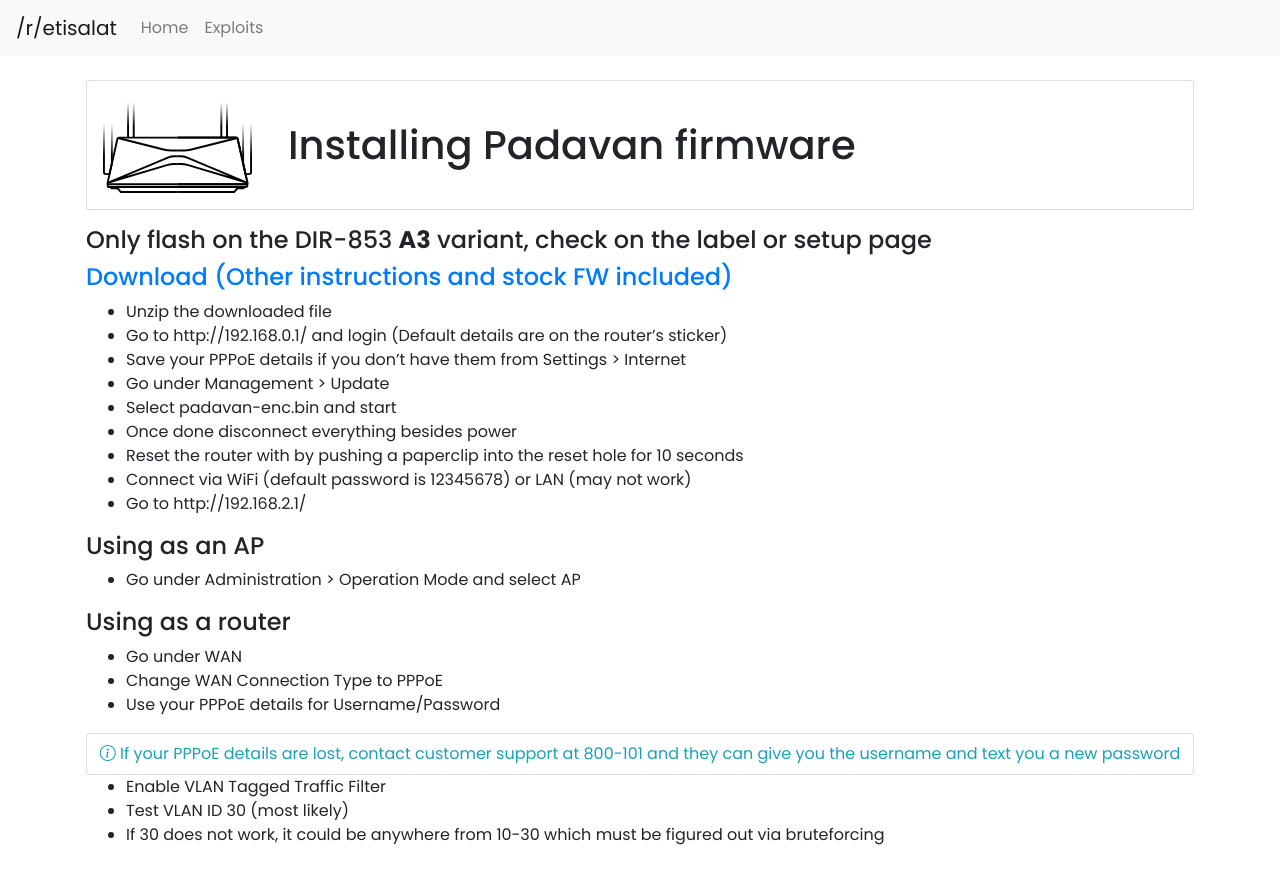
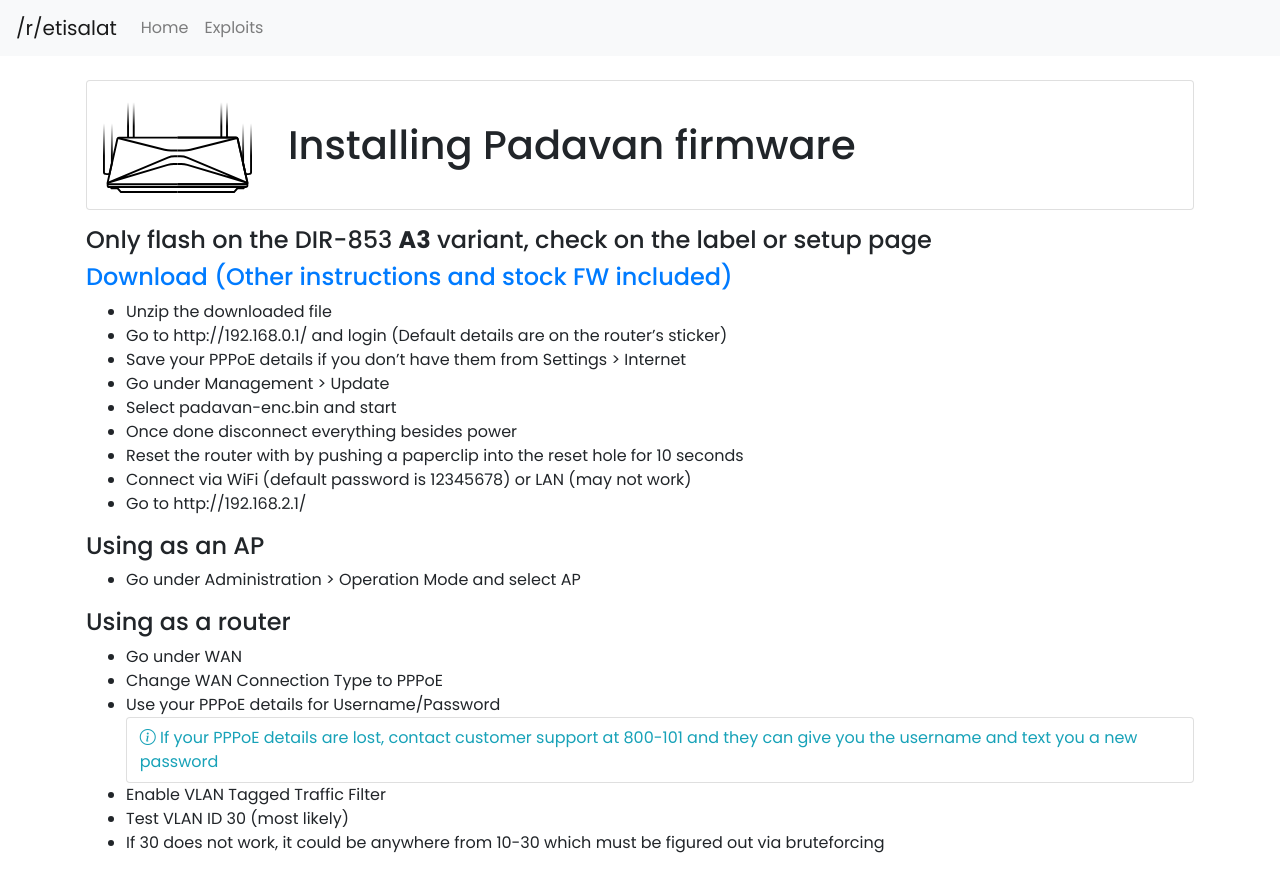
Before and after one commit to emiratestel/emiratestel.github.io, a Jekyll site: the page built from exploits/_exploits/dir-853-installing-padavan.md, in a window 1280 px wide and 943 px high. Shown: the top 892 px of the window. Built offline with Jekyll 4.4.1, drawn with Linux system fonts in a browser that asks for light colours; nearby versions of some CDN libraries; a script that is not in the unit is left out.

Commit message:
Fixes and improvements

```diff
--- a/_includes/info.html
+++ b/_includes/info.html
@@ -2,4 +2,9 @@
     <div class="card-body text-info" style="padding: 0.5rem 0.8rem">
         <i class="bi bi-info-circle"></i> {{ include.content }}
     </div>
+{% comment %}
+This closing tag will sometimees appear as plain text when embedded in markdown, so...
+{% endcomment %}
+{% if include.close != false %}
 </div>
+{% endif %}
--- a/_includes/navbar.html
+++ b/_includes/navbar.html
@@ -1,4 +1,4 @@
-<nav class="navbar navbar-expand-lg navbar-light bg-light">
+<nav class="navbar navbar-expand-lg navbar-light bg-light sticky-top">
     <a class="navbar-brand" href="#">{{ site.title }}</a>
     <button class="navbar-toggler" type="button" data-toggle="collapse" data-target="#navbarSupportedContent" aria-controls="navbarSupportedContent" aria-expanded="false" aria-label="Toggle navigation">
         <span class="navbar-toggler-icon"></span>
@@ -7,7 +7,7 @@
     <div class="collapse navbar-collapse" id="navbarSupportedContent">
         <ul class="navbar-nav mr-auto">
             <li class="nav-item">
-                <a class="nav-link" href="{{ site.baseurl }}">Home</a>
+                <a class="nav-link" href="{{ site.baseurl }}/">Home</a>
             </li>
             <li class="nav-item">
                 <a class="nav-link" href="{{ site.baseurl }}/exploits">Exploits</a>
--- a/_layouts/default.html
+++ b/_layouts/default.html
@@ -12,7 +12,6 @@
     {% include navbar.html %}
 
     <div class="container">
-        {% if page.url contains "exploits" or page.url contains "devices" or page.url contains "providers" %}
         <div class="card header">
             {% if page.url contains "exploits/" or page.url contains "devices" %}
                 <img src="{{site.baseurl}}/images/devices/{{page.device}}.svg" class="card-img-left" alt="Diagram of the device">
@@ -21,7 +20,6 @@
                 <h1>{{page.title}}</h1>
             </div>
         </div>
-        {% endif %}
         {{ content }}
     </div>
 
--- a/exploits/_exploits/dir-853-installing-padavan.md
+++ b/exploits/_exploits/dir-853-installing-padavan.md
@@ -24,7 +24,7 @@
 - Go under WAN
 - Change WAN Connection Type to PPPoE
 - Use your PPPoE details for Username/Password
-{% include info.html content="If your PPPoE details are lost, contact customer support at 800-101 and they can give you the username and text you a new password" %}
+  {% include info.html close=false content="If your PPPoE details are lost, contact customer support at 800-101 and they can give you the username and text you a new password" %}
 - Enable VLAN Tagged Traffic Filter
 - Test VLAN ID 30 (most likely)
 - If 30 does not work, it could be anywhere from 10-30 which must be figured out via bruteforcing
```
Also changed, not shown: index.md (+1 -2 lines). Lines whose indentation alone changed are shown as unchanged.
